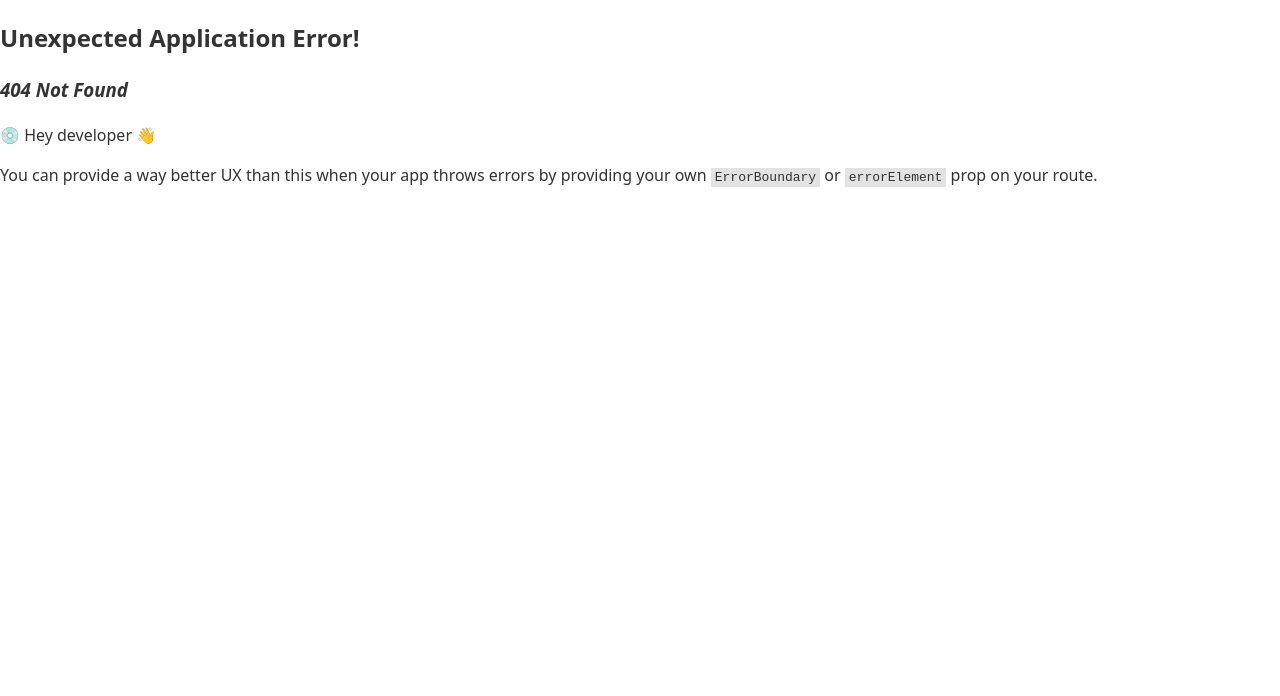
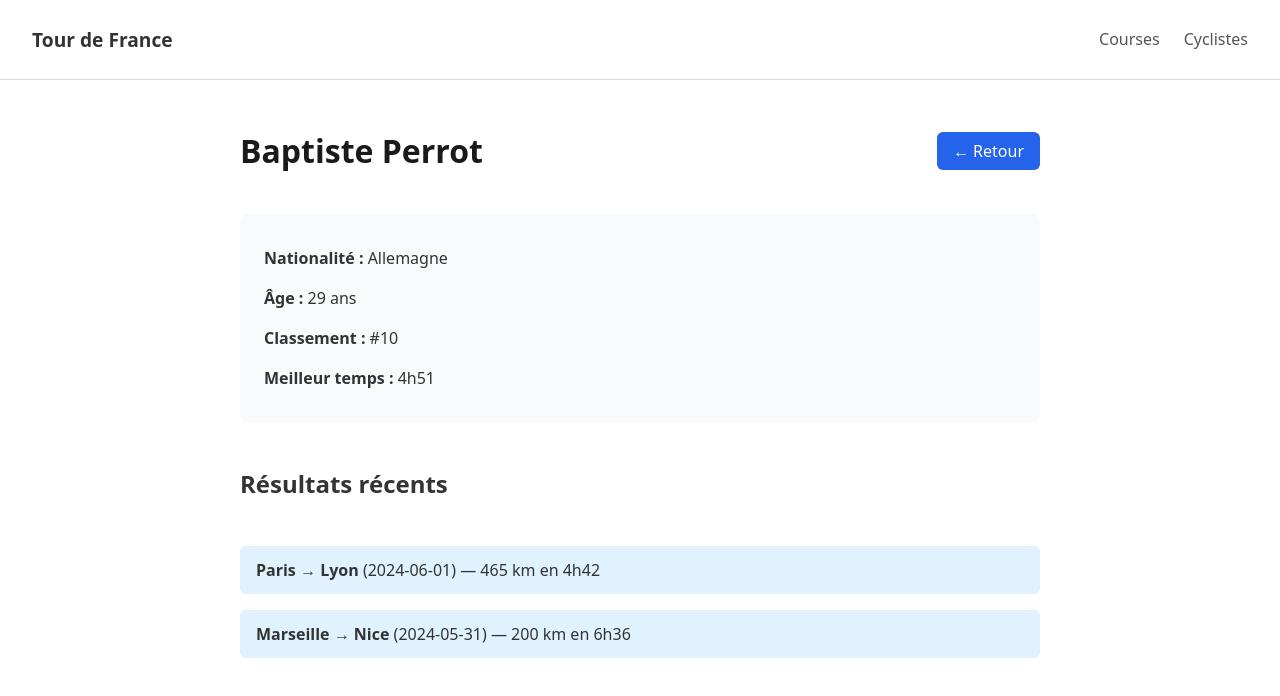
Before and after one commit to poloine/france-cyclist-tour, a React (Vite) app: page /cyclists/1 in a window 1280 px wide. Before the commit this address had no page. Shown: the top 696 px of the page. Built offline with nearby package versions, Linux system fonts and the light colour scheme.

Commit message:
Added CyclistDetails.tsx

```diff
--- a/src/components/Cyclist.tsx
+++ b/src/components/Cyclist.tsx
@@ -1,10 +1,10 @@
 import type {CyclistData} from "../interface/CyclistData.ts";
 import styled from "styled-components";
 import React from "react";
+import {useNavigate} from "react-router-dom";
 
 interface CyclistProps {
     cyclist: CyclistData;
-    onClick?: (cyclist: CyclistData) => void;
 }
 
 const CyclistCard = styled.div<{ $ranking: number }>`
@@ -32,9 +32,15 @@ const CyclistCard = styled.div<{ $ranking: number }>`
     }
 `;
 
-const Cyclist: React.FC<CyclistProps> = ({cyclist, onClick}) => {
+const Cyclist: React.FC<CyclistProps> = ({cyclist}) => {
+    const navigate = useNavigate();
+
+    const handleClick = () => {
+        navigate(`/cyclists/${cyclist.id}`);
+    };
+
     return (
-        <CyclistCard $ranking={cyclist.ranking} onClick={() => onClick?.(cyclist)}>
+        <CyclistCard $ranking={cyclist.ranking} onClick={handleClick}>
             <h3>{cyclist.name} - {cyclist.ranking}</h3>
         </CyclistCard>
     );
--- /dev/null
+++ b/src/components/CyclistDetails.tsx
@@ -0,0 +1,98 @@
+import React from "react";
+import { useParams, useNavigate } from "react-router-dom";
+import styled from "styled-components";
+import { cyclists } from "../assets/datas";
+import type { CyclistData } from "../interface/CyclistData";
+
+const PageContainer = styled.div`
+  max-width: 800px;
+  margin: 0 auto;
+  display: flex;
+  flex-direction: column;
+  gap: 1.5rem;
+`;
+
+const Header = styled.div`
+  display: flex;
+  justify-content: space-between;
+  align-items: center;
+`;
+
+const BackButton = styled.button`
+  background-color: #2563eb;
+  color: white;
+  padding: 0.5rem 1rem;
+  border-radius: 6px;
+  border: none;
+  cursor: pointer;
+  font-weight: 500;
+  &:hover {
+    background-color: #1d4ed8;
+  }
+`;
+
+const Title = styled.h1`
+  font-size: 2rem;
+  color: #1a1a1a;
+`;
+
+const Info = styled.div`
+  background-color: #f9fafb;
+  padding: 1rem 1.5rem;
+  border-radius: 8px;
+`;
+
+const ResultsList = styled.div`
+  display: flex;
+  flex-direction: column;
+  gap: 1rem;
+`;
+
+const ResultCard = styled.div`
+    background-color: #e0f2fe;
+    padding: 0.75rem 1rem;
+    border-radius: 6px;
+`;
+
+const CyclistDetails: React.FC = () => {
+    const { id } = useParams<{ id: string }>();
+    const navigate = useNavigate();
+
+    const cyclist: CyclistData | undefined = cyclists.find(
+        (c) => c.id === Number(id)
+    );
+
+    if (!cyclist) {
+        return <p>Cycliste introuvable.</p>;
+    }
+
+    return (
+        <PageContainer>
+            <Header>
+                <Title>{cyclist.name}</Title>
+                <BackButton onClick={() => navigate(-1)}>← Retour</BackButton>
+            </Header>
+
+            <Info>
+                <p><strong>Nationalité :</strong> {cyclist.nationality}</p>
+                <p><strong>Âge :</strong> {cyclist.age} ans</p>
+                <p><strong>Classement :</strong> #{cyclist.ranking}</p>
+                <p><strong>Meilleur temps :</strong> {cyclist.bestTime}</p>
+            </Info>
+
+            <h2>Résultats récents</h2>
+            <ResultsList>
+                {cyclist.results.map((res, i) => (
+                    <ResultCard key={i}>
+                        <strong>
+                            {res.departure} → {res.arrival}
+                        </strong>{" "}
+                        ({res.date}) — {res.distanceKm} km en {res.time}
+                    </ResultCard>
+                ))}
+            </ResultsList>
+        </PageContainer>
+    );
+};
+
+export default CyclistDetails;
--- a/src/components/ListCyclists.tsx
+++ b/src/components/ListCyclists.tsx
@@ -5,7 +5,6 @@ import styled from "styled-components";
 
 interface ListCyclistsProps {
     cyclists: CyclistData[];
-    onSelectCyclist?: (cyclist: CyclistData) => void;
 }
 
 const ListContainer = styled.div`
@@ -17,11 +16,11 @@ const ListContainer = styled.div`
     gap: 2em;
 `;
 
-const ListCyclists: React.FC<ListCyclistsProps> = ({cyclists, onSelectCyclist}) => {
+const ListCyclists: React.FC<ListCyclistsProps> = ({cyclists}) => {
     return (
         <ListContainer>
             {cyclists.map((cyclist, index) => (
-                <Cyclist key={index} cyclist={cyclist} onClick={onSelectCyclist}/>
+                <Cyclist key={index} cyclist={cyclist} />
             ))}
         </ListContainer>
     );
--- a/src/main.tsx
+++ b/src/main.tsx
@@ -5,6 +5,7 @@ import App from './App.tsx'
 import {createBrowserRouter, RouterProvider} from "react-router-dom";
 import Cyclists from "./pages/Cyclists.tsx";
 import Base from "./layouts/Base.tsx";
+import CyclistDetails from "./components/CyclistDetails.tsx";
 
 const router = createBrowserRouter([
     {
@@ -18,6 +19,10 @@ const router = createBrowserRouter([
             {
                 path: "/cyclists",
                 element: <Cyclists />
+            },
+            {
+                path: "/cyclists/:id",
+                element: <CyclistDetails />
             }
         ]
     }
```
